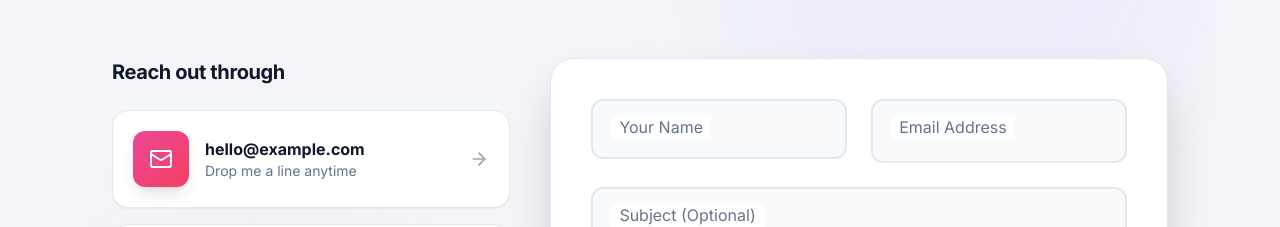
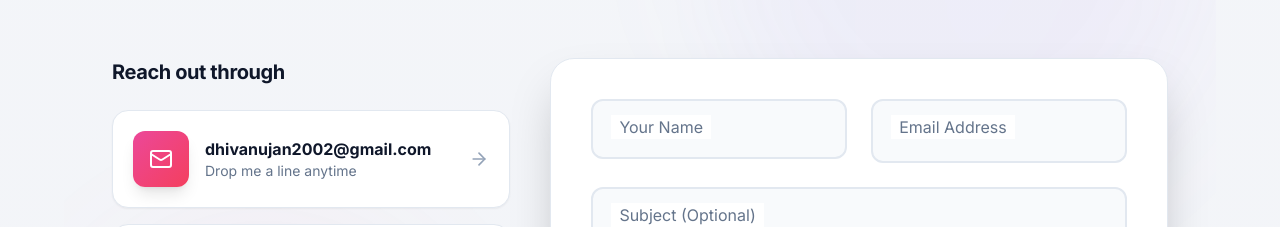
Before and after one commit to Dhivanujan/Portfolio, a React (Vite) app in the folder MyPortfolio/: page / in a window 1280 px wide. Shown: the part 8400-8627 px from the top of the page. Built offline with nearby package versions, Linux system fonts and the light colour scheme.

Commit message:
Details added

```diff
--- a/MyPortfolio/src/components/Contact.jsx
+++ b/MyPortfolio/src/components/Contact.jsx
@@ -7,8 +7,8 @@ const contactInfo = [
     {
         icon: Mail,
         label: "Email",
-        value: "hello@example.com",
-        href: "mailto:hello@example.com",
+        value: "dhivanujan2002@gmail.com",
+        href: "mailto:dhivanujan2002@gmail.com",
         gradient: "from-pink-500 to-rose-500",
         description: "Drop me a line anytime"
     },
@@ -16,7 +16,7 @@ const contactInfo = [
         icon: Linkedin,
         label: "LinkedIn",
         value: "Connect with me",
-        href: "https://linkedin.com",
+        href: "https://www.linkedin.com/in/dhivanujan-nesiah-a56a94240/",
         gradient: "from-blue-500 to-indigo-500",
         description: "Let's grow our network"
     },
@@ -24,7 +24,7 @@ const contactInfo = [
         icon: Github,
         label: "GitHub",
         value: "Check my code",
-        href: "https://github.com",
+        href: "https://github.com/Dhivanujan",
         gradient: "from-slate-600 to-slate-800",
         description: "Explore my projects"
     }
```
